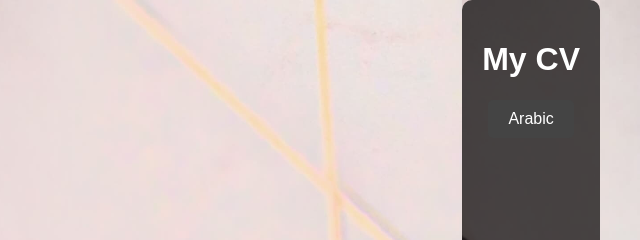
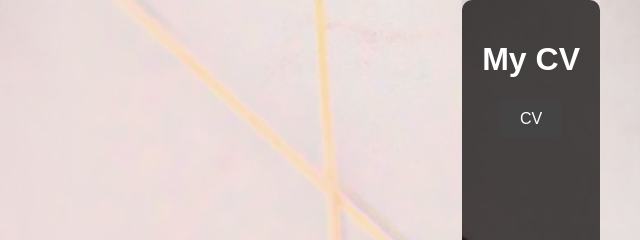
Before and after one commit to brengy/sokar, a plain HTML site: page index.html in a window 1280 px wide. Shown: the top 240 px of the page, 640-1280 px from the left. Drawn offline with Linux system fonts and the light colour scheme.

Commit message:
Update index.html

```diff
--- a/index.html
+++ b/index.html
@@ -9,7 +9,7 @@
 <body>
     <div class="content">
         <h1>My CV</h1>
-        <button id="AstartButton">Arabic</button>
+        <button id="AstartButton">CV</button>
 
 
         <p id="typingEffect" class="typing-effect"></p>
```
